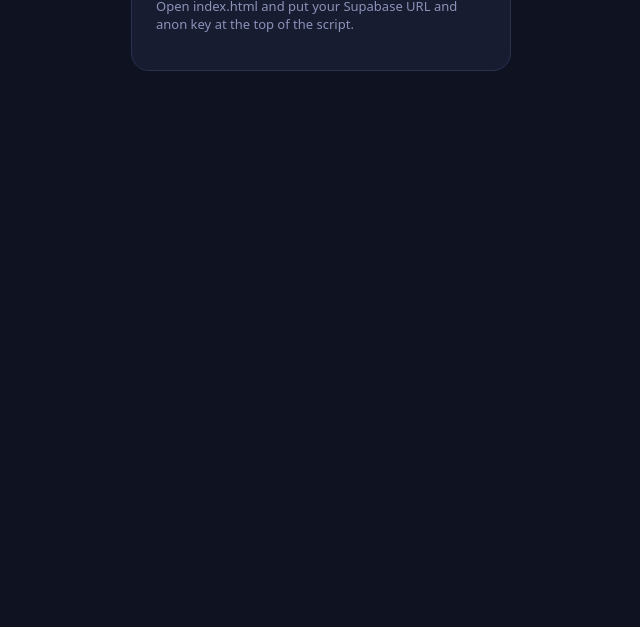
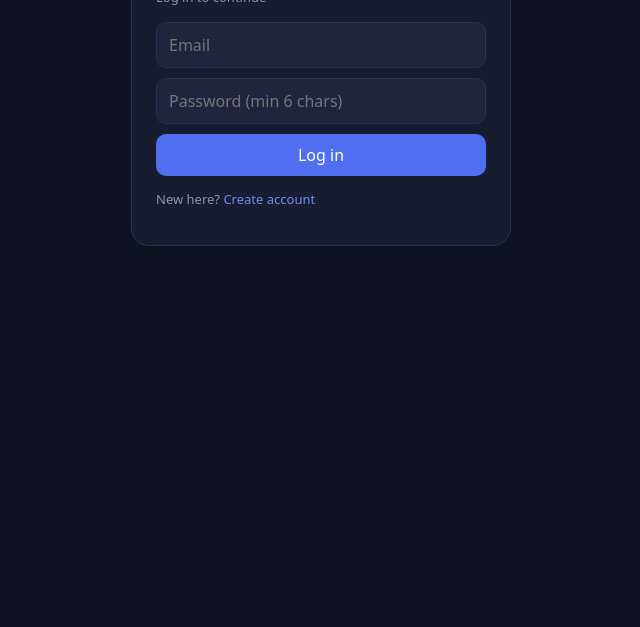
Before and after one commit to rohitarya2881/sscflash, a plain HTML site: page index.html in a window 1280 px wide. Shown: the part 173-800 px from the top of the page, without its empty margins (319-959 px from the left). Drawn offline with nearby package versions, Linux system fonts and the light colour scheme.

Commit message:
Update index.html

```diff
--- a/index.html
+++ b/index.html
@@ -88,8 +88,8 @@ a{color:var(--acc);cursor:pointer;text-decoration:none}
 
 <script>
 // ====== 1) PUT YOUR SUPABASE DETAILS HERE ======
-const SUPABASE_URL = 'YOUR_SUPABASE_URL';
-const SUPABASE_ANON_KEY = 'YOUR_SUPABASE_ANON_KEY';
+const SUPABASE_URL = 'https://pwitkqitmnbjgvlsjhpk.supabase.co';
+const SUPABASE_ANON_KEY = 'sb_publishable_wzN4AsKit4hNT2nPpfzNDA_J7Q_L9NQ';
 // ===============================================
 
 const configured = !SUPABASE_URL.startsWith('YOUR') && !SUPABASE_ANON_KEY.startsWith('YOUR');
```
